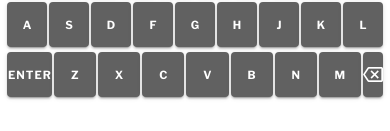
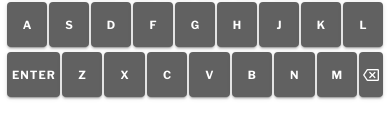
Before and after one commit to c-stanton/wordle.web, a Nuxt app: page / in a window 390 px wide. Shown: the part 710-841 px from the top of the page. Built offline with nearby package versions, Linux system fonts and the light colour scheme; a web font is replaced by a local one.

Commit message:
fixed backspace button padding

```diff
--- a/app/app.vue
+++ b/app/app.vue
@@ -267,7 +267,7 @@ onUnmounted(() => window.removeEventListener('keydown', handleInput))
               @click="handleInput(key)"
               @mousedown.prevent
             >
-              <template v-if="key === 'BACKSPACE'"><v-icon icon="mdi-backspace-outline" size="20"></v-icon></template>
+              <template v-if="key === 'BACKSPACE'"><v-icon icon="mdi-backspace-outline" class="backspace-icon"></v-icon></template>
               <template v-else>{{ key }}</template>
             </v-btn>
           </div>
@@ -308,6 +308,8 @@ onUnmounted(() => window.removeEventListener('keydown', handleInput))
 </template>
 
 <style>
+
+/* <><><><> Fonts <><><><> */
 .wordle-title {
   font-family: 'Grand Hotel', cursive !important;
   text-transform: none !important;
@@ -340,6 +342,7 @@ onUnmounted(() => window.removeEventListener('keydown', handleInput))
   transform-style: preserve-3d;
 }
 
+/* <><><><> Flip Animation <><><><>*/
 .tile-flip .tile-inner {
   transform: rotateX(180deg);
 }
@@ -377,6 +380,7 @@ onUnmounted(() => window.removeEventListener('keydown', handleInput))
 .present { background-color: #fbc02d; }
 .absent  { background-color: #424242; }
 
+/* <><><><> Glass Overlay <><><><> */
 .glass-overlay {
   position: absolute;
   top: 0; left: 0; right: 0; bottom: 0;
@@ -394,6 +398,7 @@ onUnmounted(() => window.removeEventListener('keydown', handleInput))
   -webkit-backdrop-filter: blur(12px) brightness(0.8);
 }
 
+/* <><><><> Snackbar & Button Styles <><><><> */
 .play-again-btn {
   background-color: rgb(76, 175, 80) !important;
   color: white !important;
@@ -499,11 +504,12 @@ onUnmounted(() => window.removeEventListener('keydown', handleInput))
   }
 }
 
-/* iOS Home Bar spacing */
+/* <><><><> iOS Home Bar spacing <><><><> */
 .pb-8 {
     padding-bottom: calc(32px + env(safe-area-inset-bottom)) !important;
 }
 
+/* <><><><> Snackbar Enhanced Styles <><><><> */
 .game-over-snackbar :deep(.v-snackbar__content) {
   padding: 40px 24px !important;
   border-radius: 24px !important;
@@ -520,6 +526,7 @@ onUnmounted(() => window.removeEventListener('keydown', handleInput))
   text-transform: uppercase;
 }
 
+/* <><><><> Shake Animation <><><><> */
 .shake {
   animation: shake 0.5s cubic-bezier(0.36, 0.07, 0.19, 0.97) both;
 }
@@ -530,4 +537,26 @@ onUnmounted(() => window.removeEventListener('keydown', handleInput))
   30%, 50%, 70% { transform: translate3d(-4px, 0, 0); }
   40%, 60% { transform: translate3d(4px, 0, 0); }
 }
+
+/* <><><><> Backspace Icon Adjustments <><><><> */
+.wide-wrapper .v-btn {
+  padding: 0 4px !important;
+}
+
+.backspace-icon {
+  font-size: 20px !important;
+  display: flex;
+  align-items: center;
+  justify-content: center;
+}
+
+@media (max-width: 600px) {
+  .backspace-icon {
+    font-size: 16px !important;
+  }
+
+  .wide-wrapper {
+    flex: 1.8 1 0 !important;
+  }
+}
 </style>
```
